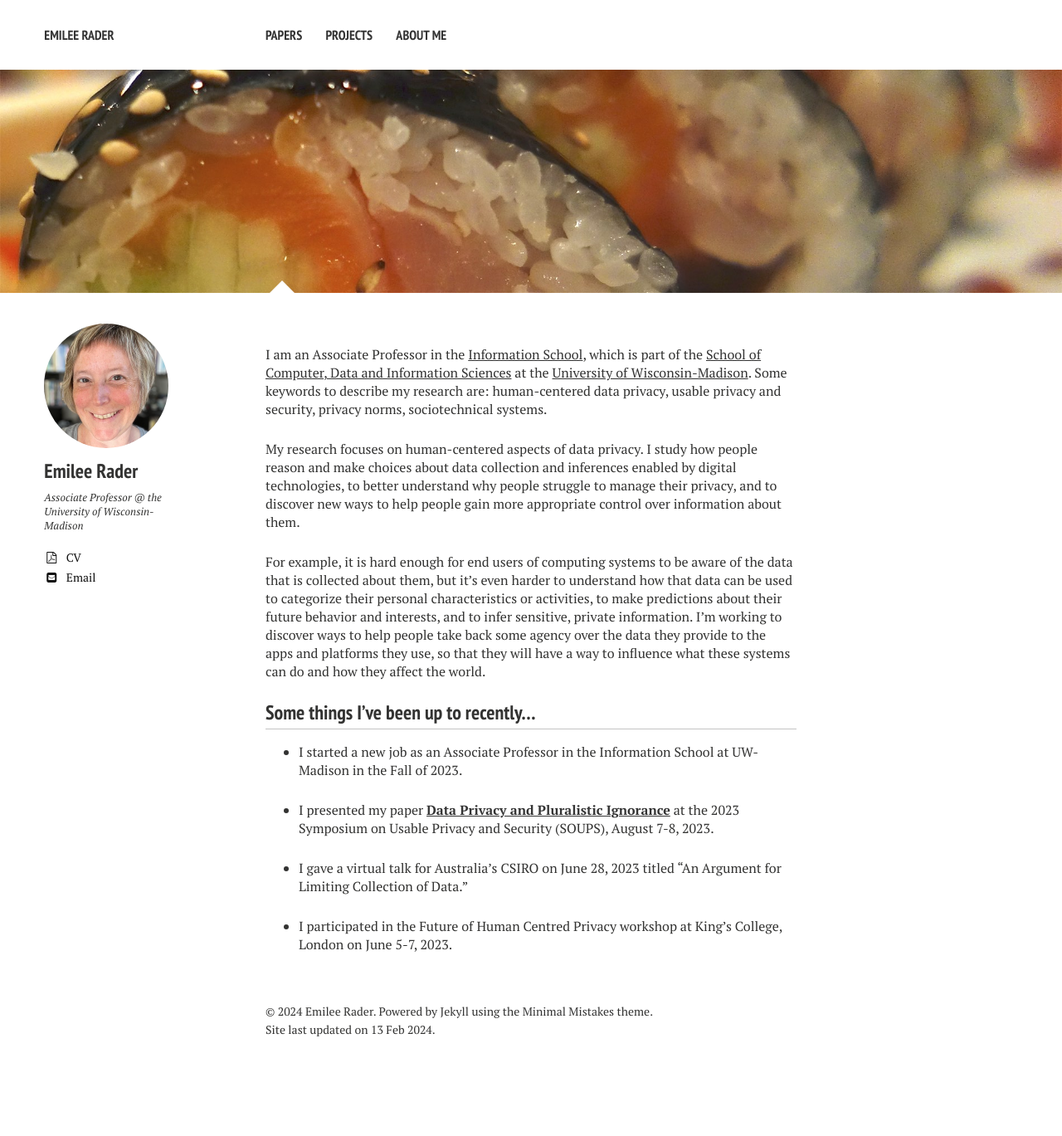
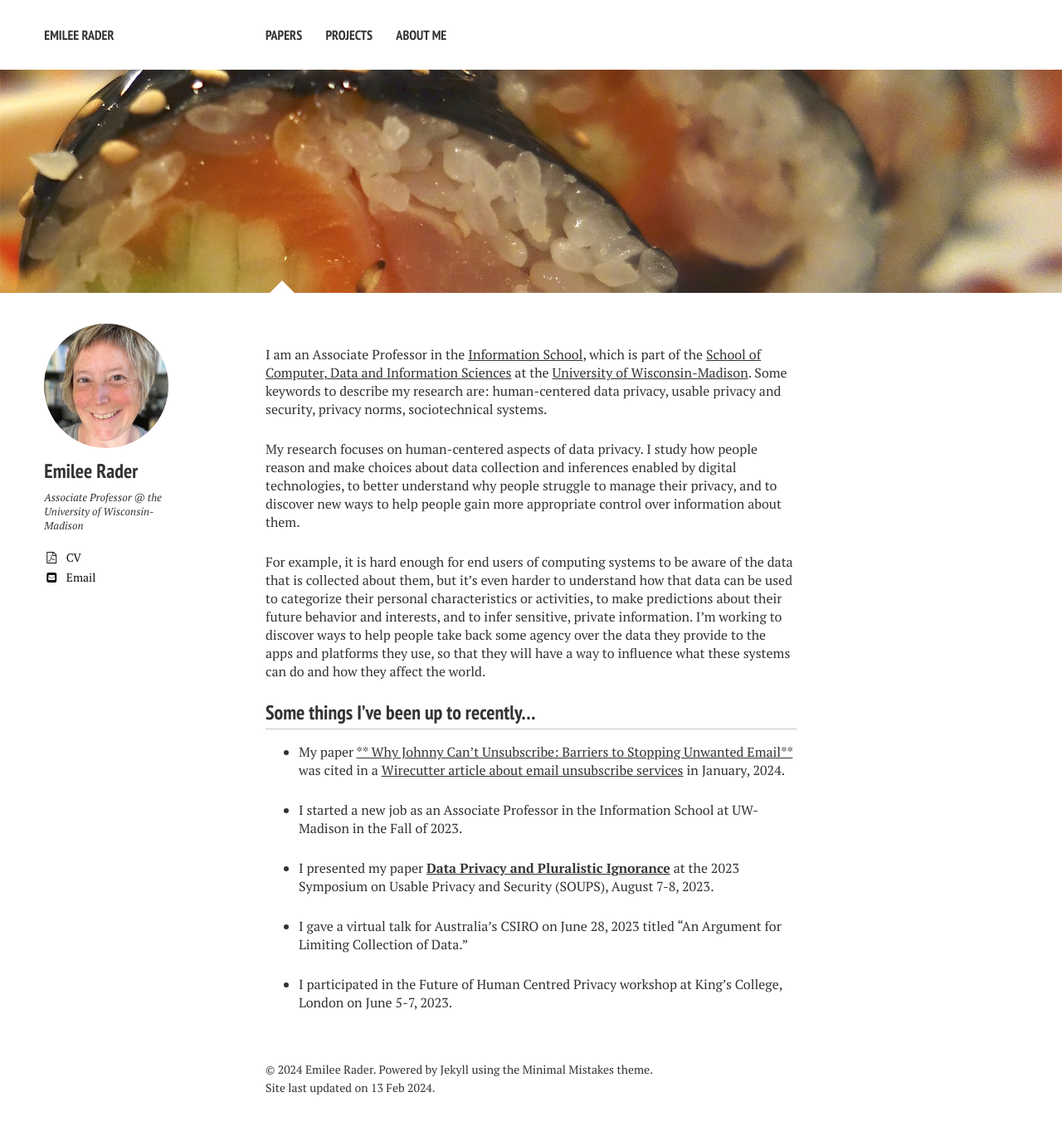
Before and after one commit to bierdoctor/bierdoctor.github.io, a Jekyll site: the page built from index.md, in a window 1280 px wide. Shown: the whole page at 83% size. Built offline with Jekyll 4.4.1, drawn with Linux system fonts in a browser that asks for light colours; nearby versions of some CDN libraries; before the commit the page ends 1299 px from its top, so only the background shows below that.

Commit message:
added wirecutter article to home page

```diff
--- a/index.md
+++ b/index.md
@@ -11,6 +11,8 @@ My research focuses on human-centered aspects of data privacy. I study how peopl
 For example, it is hard enough for end users of computing systems to be aware of the data that is collected about them, but it's even harder to understand how that data can be used to categorize their personal characteristics or activities, to make predictions about their future behavior and interests, and to infer sensitive, private information. I’m working to discover ways to help people take back some agency over the data they provide to the apps and platforms they use, so that they will have a way to influence what these systems can do and how they affect the world.
 
 ### Some things I've been up to recently...
+
+- My paper [** Why Johnny Can’t Unsubscribe: Barriers to Stopping Unwanted Email**](https://dl.acm.org/doi/10.1145/3313831.3376165) was cited in a [Wirecutter article about email unsubscribe services](https://www.nytimes.com/wirecutter/reviews/best-email-unsubscribe-service/) in January, 2024.
 
 - I started a new job as an Associate Professor in the Information School at UW-Madison in the Fall of 2023.
 
```
